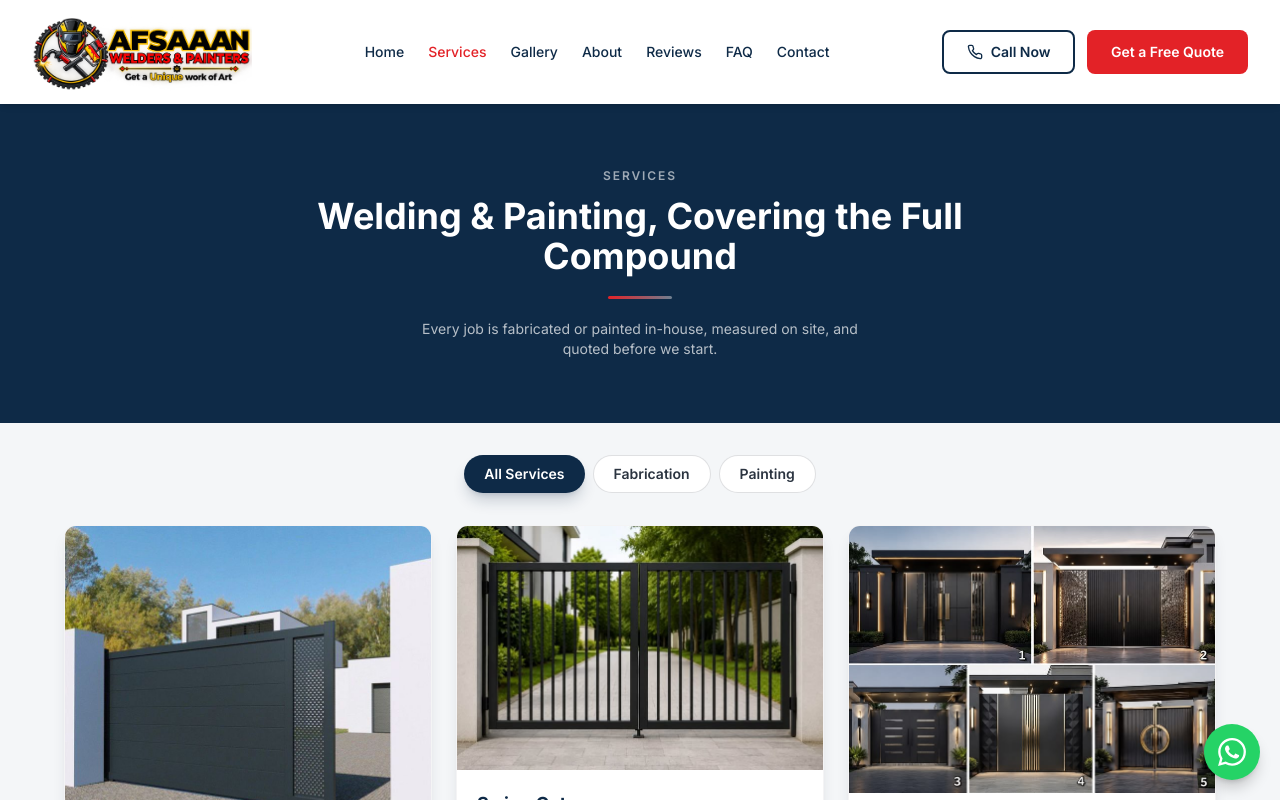
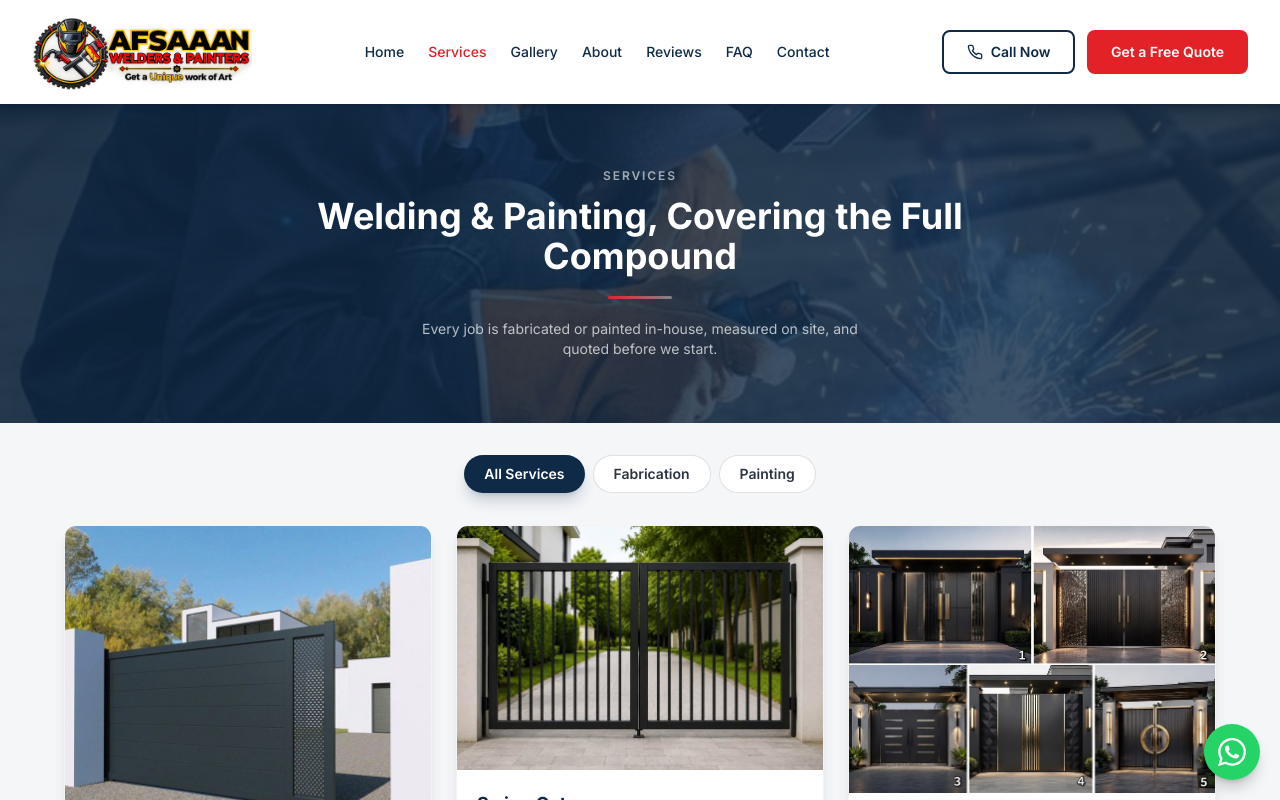
Before and after one commit to Muchyz/Afsaan, a React (Vite) app: page /services in a window 1280 px wide. Shown: the top 800 px of the page. Built offline with nearby package versions, Linux system fonts and the light colour scheme.

Commit message:
revert gray section background, keep photo only in hero

```diff
--- a/src/pages/Services.jsx
+++ b/src/pages/Services.jsx
@@ -3,7 +3,8 @@ import ServicesGrid from '../components/sections/ServicesGrid'
 export default function Services() {
   return (
     <div>
-      <div className="relative bg-navy overflow-hidden text-center py-16 px-6">
+      <div className="relative overflow-hidden text-center py-16 px-6 bg-cover bg-center" style={{ backgroundImage: "url('/images/services-bg.jpg')" }}>
+        <div className="absolute inset-0 bg-navy/80" />
         <div className="relative max-w-2xl mx-auto">
           <p className="text-xs uppercase tracking-[0.16em] text-white/60 font-semibold mb-3">Services</p>
           <h1 className="text-2xl sm:text-4xl font-bold text-white">Welding & Painting, Covering the Full Compound</h1>
```
Also changed, not shown: public/images/services-bg.jpg (added).
